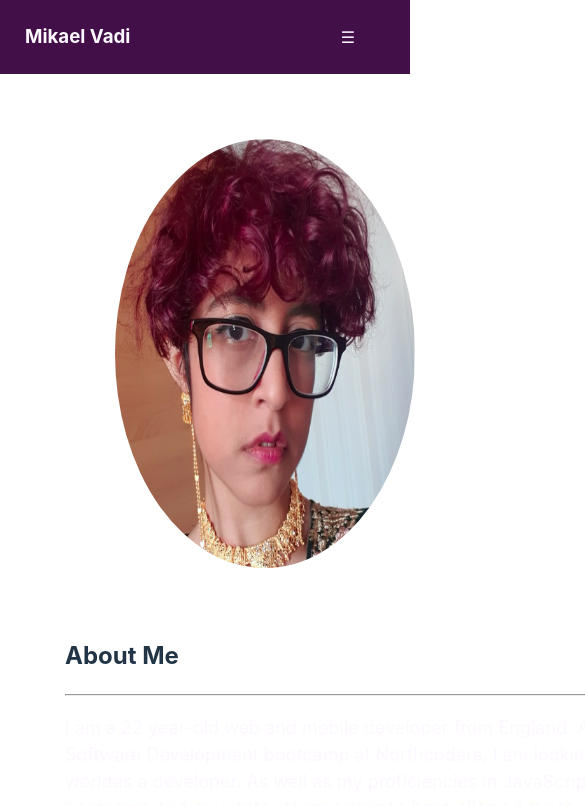
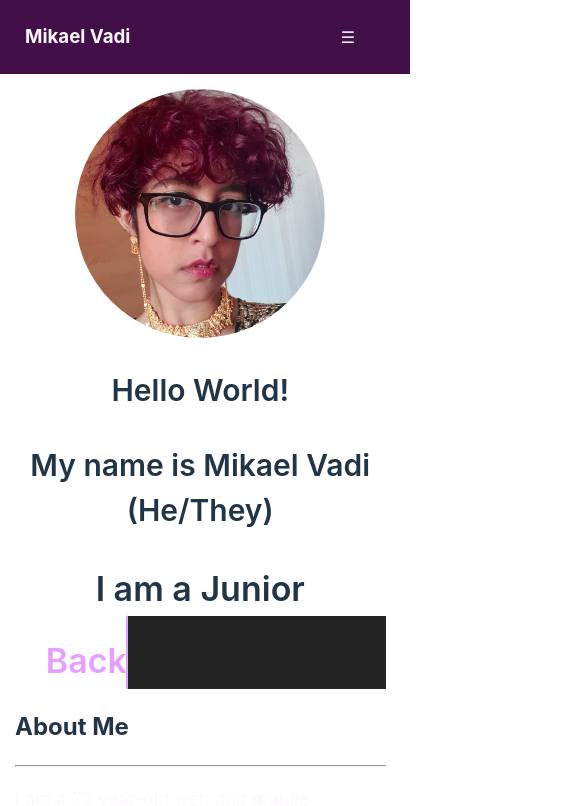
Before and after one commit to mikael-v/portfolio, a React (Vite) app: page / in a window 390 px wide. Shown: the top 806 px of the page, 585 px wide, since content can reach past the window. Built offline with nearby package versions, Linux system fonts and the light colour scheme.

Commit message:
fixes mobile responsiveness on main page

```diff
--- a/src/index.css
+++ b/src/index.css
@@ -387,3 +387,49 @@ a:hover {
     background-color: #f9f9f9;
   }
 }
+
+@media (max-width: 768px) {
+  #header {
+    flex-direction: row;
+    align-items: center;
+  }
+
+  .container {
+    flex-direction: column;
+    width: 95vw;
+    margin-left: 0;
+    margin-right: 0;
+    justify-content: center;
+    align-items: center;
+  }
+
+  #intro {
+    flex-direction: column;
+    padding: 0;
+    width: 100%;
+  }
+
+  #intro p {
+    font-size: 30px;
+  }
+
+  #wrapper {
+    flex-direction: column;
+  }
+
+  #profileImg {
+    width: 250px;
+    border-radius: 100%;
+    position: relative;
+    margin-left: auto;
+    margin-right: auto;
+  }
+
+  #intro-text {
+    text-align: center;
+  }
+
+  #wrapper {
+    display: block;
+  }
+}
```
